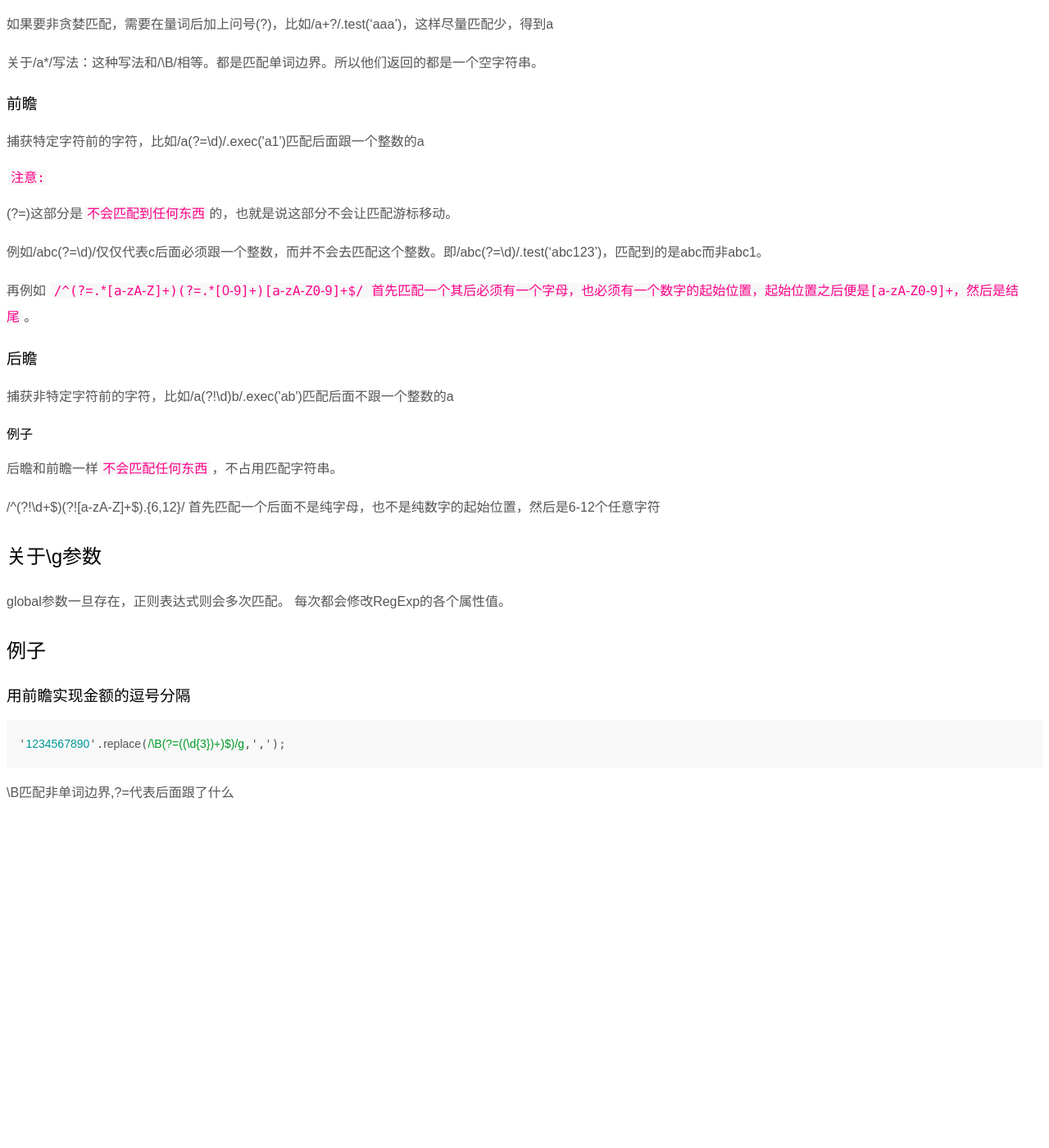
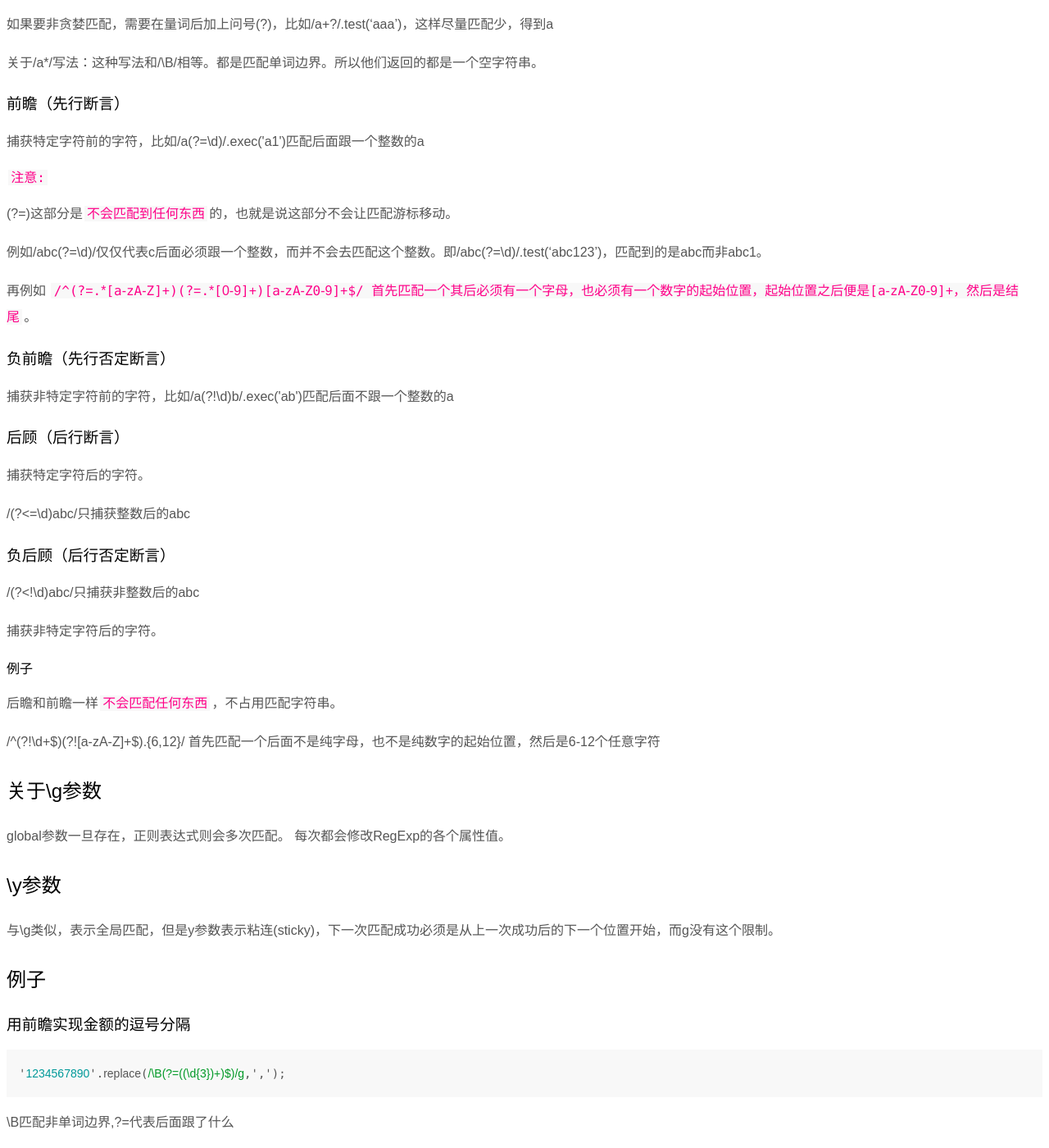
Before and after one commit to libmw/webdemos, a Jekyll site: the page built from _api/reg.md, in a window 1280 px wide and 1400 px high, scrolled down 2180 px. Shown: the whole window at 82% size. Built offline with Jekyll 4.4.1, drawn with Linux system fonts in a browser that asks for light colours; before the commit the page ends 3178 px from its top, so only the background shows below that.

Commit message:
added es6

```diff
--- a/_api/reg.md
+++ b/_api/reg.md
@@ -96,7 +96,7 @@ split第二个参数代表截取后的数组的最大length，若超过，这后
 
 关于/a*/写法：这种写法和/\B/相等。都是匹配单词边界。所以他们返回的都是一个空字符串。
 
-### 前瞻
+### 前瞻（先行断言）
 
 捕获特定字符前的字符，比如/a(?=\d)/.exec(&apos;a1&apos;)匹配后面跟一个整数的a
 
@@ -108,9 +108,21 @@ split第二个参数代表截取后的数组的最大length，若超过，这后
 
 再例如 `/^(?=.*[a-zA-Z]+)(?=.*[0-9]+)[a-zA-Z0-9]+$/ 首先匹配一个其后必须有一个字母，也必须有一个数字的起始位置，起始位置之后便是[a-zA-Z0-9]+，然后是结尾`。
 
-### 后瞻
+### 负前瞻（先行否定断言）
 
 捕获非特定字符前的字符，比如/a(?!\d)b/.exec(&apos;ab&apos;)匹配后面不跟一个整数的a
+
+### 后顾（后行断言）
+
+捕获特定字符后的字符。
+
+/(?<=\d)abc/只捕获整数后的abc
+
+### 负后顾（后行否定断言）
+
+/(?<!\d)abc/只捕获非整数后的abc
+
+捕获非特定字符后的字符。
 
 #### 例子
 
@@ -122,7 +134,9 @@ split第二个参数代表截取后的数组的最大length，若超过，这后
 
 global参数一旦存在，正则表达式则会多次匹配。 每次都会修改RegExp的各个属性值。
 
+## \y参数
 
+与\g类似，表示全局匹配，但是y参数表示粘连(sticky)，下一次匹配成功必须是从上一次成功后的下一个位置开始，而g没有这个限制。
 
 
 
```
Also changed, not shown: _api/js.md (+16 -0 lines).
